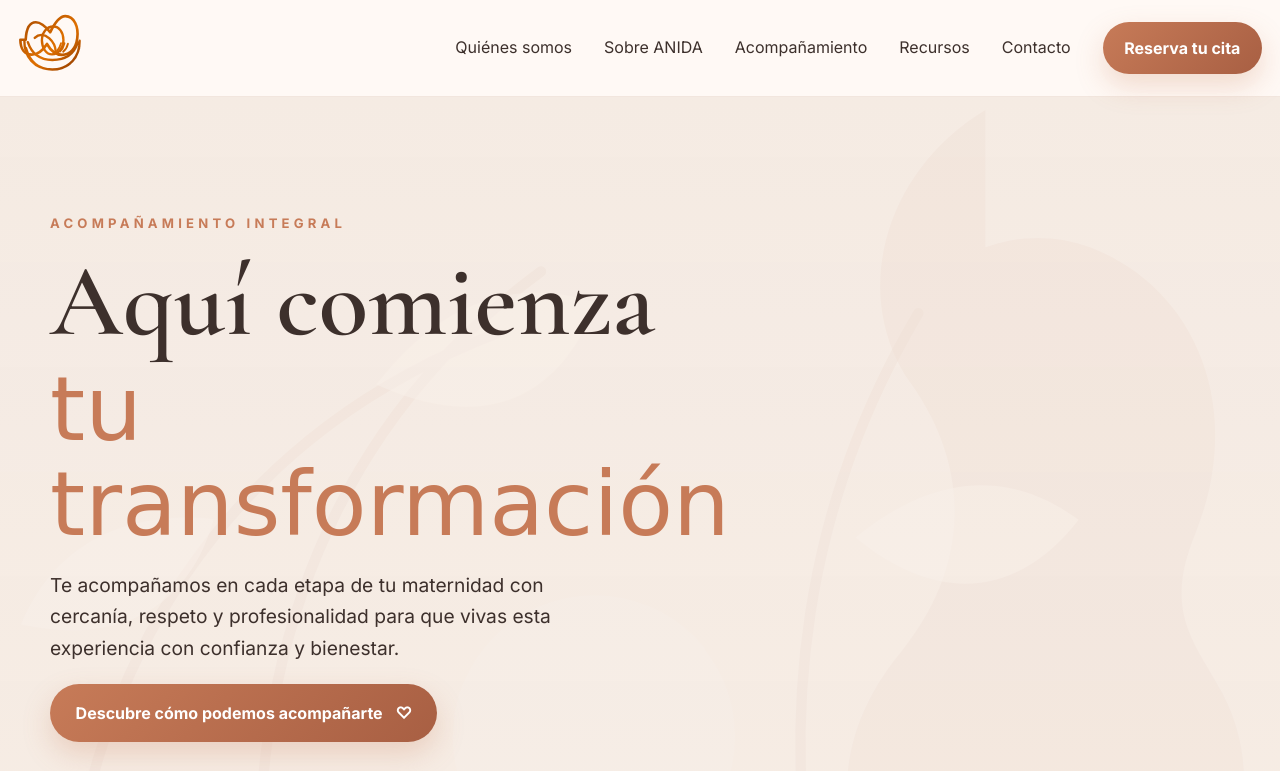
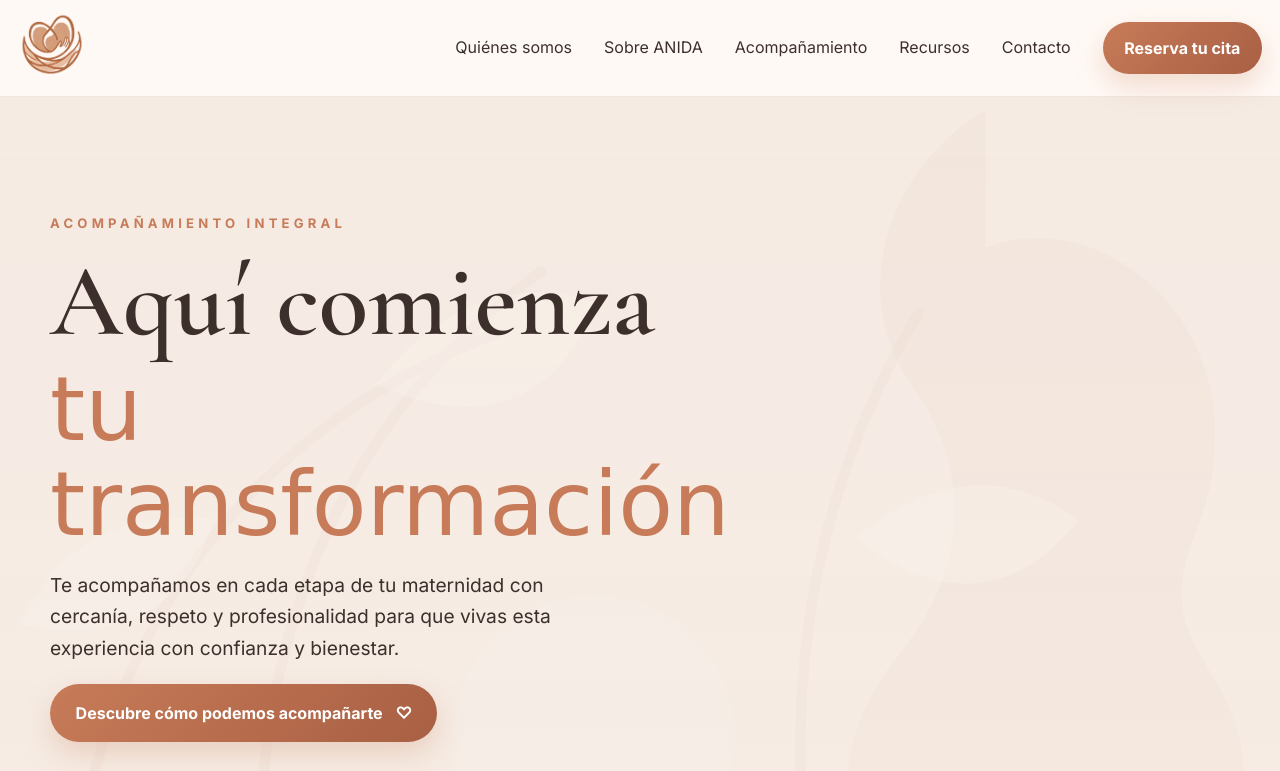
Before and after one commit to jh0ny9/Anida, a plain HTML site: page index.html in a window 1280 px wide. Shown: the top 771 px of the page. Drawn offline with nearby package versions, Linux system fonts and the light colour scheme; a web font is replaced by a local one.

Commit message:
Update index.html

```diff
--- a/index.html
+++ b/index.html
@@ -15,7 +15,7 @@
     <header class="site-header" id="inicio">
       <nav class="navbar" aria-label="Navegación principal">
         <a class="brand" href="#inicio" aria-label="ANIDA inicio">
-          <img class="brand-logo" src="assets/anida-logo.svg" alt="ANIDA" />
+          <img class="brand-logo" src="assets/anida-logo.png" alt="ANIDA" />
         </a>
         <button class="nav-toggle" type="button" aria-expanded="false" aria-controls="main-menu">Menú</button>
         <div class="nav-links" id="main-menu">
```
